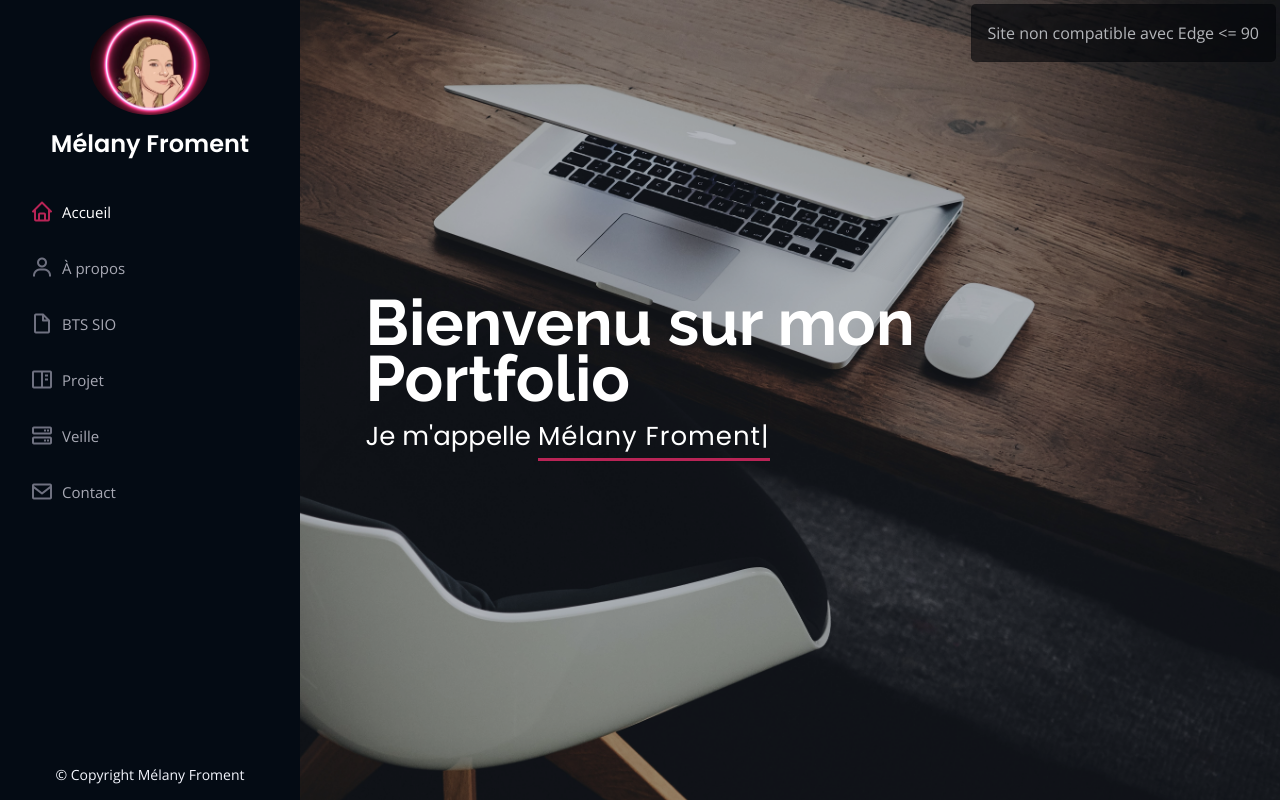
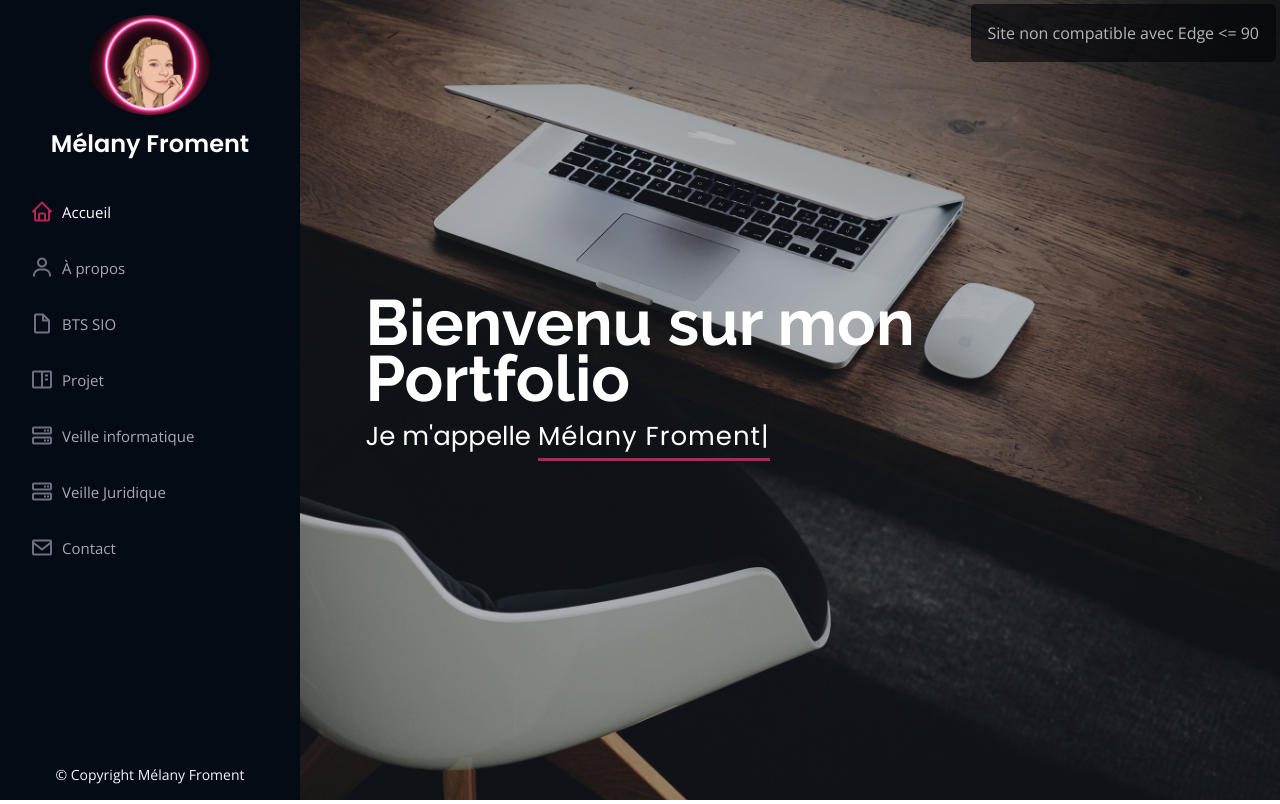
Before and after one commit to MelanyFroment/portfolio, a PHP site: page / in a window 1280 px wide. Shown: the top 804 px of the page. Run offline with PHP 8.4, Linux system fonts and the light colour scheme.

Commit message:
ajout veille technologique

```diff
--- a/index.php
+++ b/index.php
@@ -45,7 +45,8 @@
 						<li><a href="#about" class="nav-link scrollto"><i class="bx bx-user"></i> <span>À propos</span></a></li>
 						<li><a href="#resume" class="nav-link scrollto"><i class="bx bx-file-blank"></i> <span>BTS SIO</span></a></li>
 						<li><a href="#portfolio" class="nav-link scrollto"><i class="bx bx-book-content"></i> <span>Projet</span></a></li>
-						<li><a href="#services" class="nav-link scrollto"><i class="bx bx-server"></i> <span>Veille</span></a></li>
+						<li><a href="#services" class="nav-link scrollto"><i class="bx bx-server"></i> <span>Veille informatique</span></a></li>
+						<li><a href="#services1" class="nav-link scrollto"><i class="bx bx-server"></i> <span>Veille Juridique</span></a></li>
 						<li><a href="#contact" class="nav-link scrollto"><i class="bx bx-envelope"></i> <span>Contact</span></a></li>
 					</ul>
 				</nav>
@@ -531,6 +532,17 @@
 		</section>
 
 
+		<section id="services1" class="services">
+			<div class="container">
+			<div class="section-title">
+					<h2>Veille Juridique</h2>
+				</div>
+				<h1 class="text-center mb-5">Boutique en ligne conforme à la législation</h1>
+				<img src="assets/img/secu.png" alt="" class="img-fluid mb-5">
+			</div>
+		</section>
+
+
 
 		<section id="contact" class="contact">
 			<div class="container">
```
Also changed, not shown: assets/img/cookies.png (added), assets/img/rgpd.png (added), assets/img/secu.png (added).
